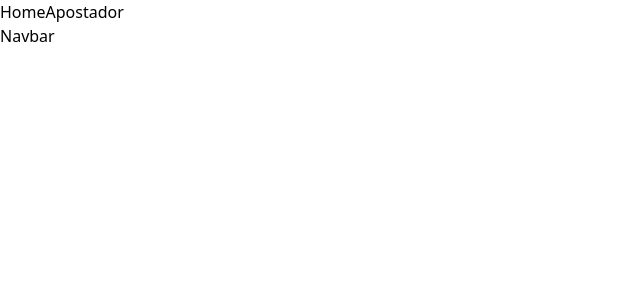
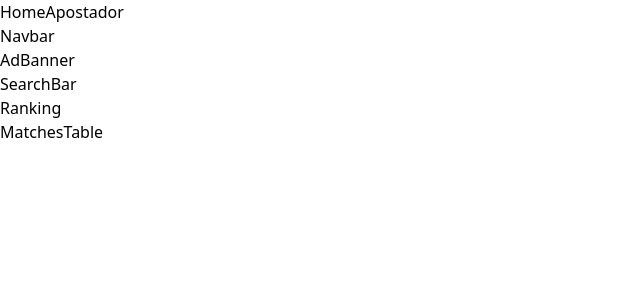
Before and after one commit to AnesioSousa/ibet-react-ts, a React (Vite) app: page / in a window 1280 px wide. Shown: the top 300 px of the page, without its empty margins (0-640 px from the left). Built offline with nearby package versions, Linux system fonts and the light colour scheme.

Commit message:
:star: Primeiros componentes

```diff
--- /dev/null
+++ b/src/components/AdBanner.tsx
@@ -0,0 +1,7 @@
+import React from "react";
+
+const AdBanner = () => {
+  return <div>AdBanner</div>;
+};
+
+export default AdBanner;
--- a/src/components/HomeApostador.tsx
+++ b/src/components/HomeApostador.tsx
@@ -1,11 +1,12 @@
 import Navbar from "./Navbar";
+import PageContent from "./PageContent";
 
 function HomeApostador() {
   return (
     <>
       <div>HomeApostador</div>
       <Navbar />
-
+      <PageContent />
     </>
   );
 }
--- /dev/null
+++ b/src/components/MatchesTable.tsx
@@ -0,0 +1,7 @@
+import React from "react";
+
+const MatchesTable = () => {
+  return <div>MatchesTable</div>;
+};
+
+export default MatchesTable;
--- a/src/components/PageContent.tsx
+++ b/src/components/PageContent.tsx
@@ -1,5 +1,17 @@
-function PageContent(){
-    return <div>PageContent</div>
+import AdBanner from "./AdBanner";
+import MatchesTable from "./MatchesTable";
+import Ranking from "./Ranking";
+import SearchBar from "./SearchBar";
+
+function PageContent() {
+  return (
+    <>
+      <AdBanner />
+      <SearchBar />
+      <Ranking />
+      <MatchesTable />
+    </>
+  );
 }
 
 export default PageContent;
--- /dev/null
+++ b/src/components/Ranking.tsx
@@ -0,0 +1,7 @@
+import React from "react";
+
+const Ranking = () => {
+  return <div>Ranking</div>;
+};
+
+export default Ranking;
--- /dev/null
+++ b/src/components/SearchBar.tsx
@@ -0,0 +1,7 @@
+import React from "react";
+
+const SearchBar = () => {
+  return <div>SearchBar</div>;
+};
+
+export default SearchBar;
```
